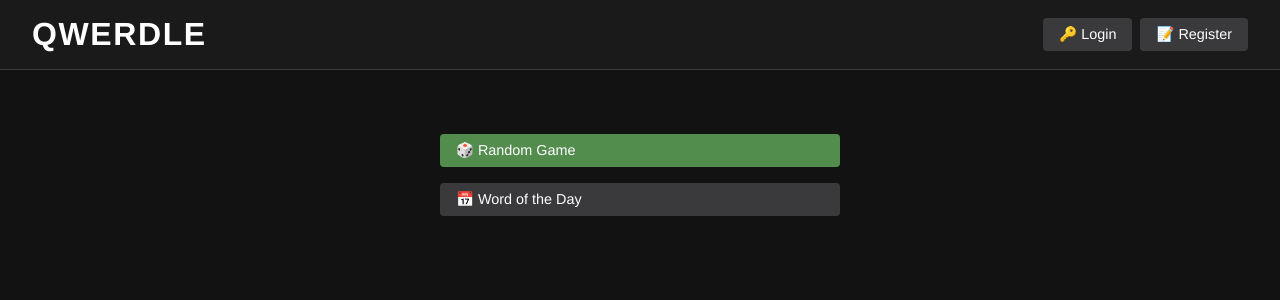
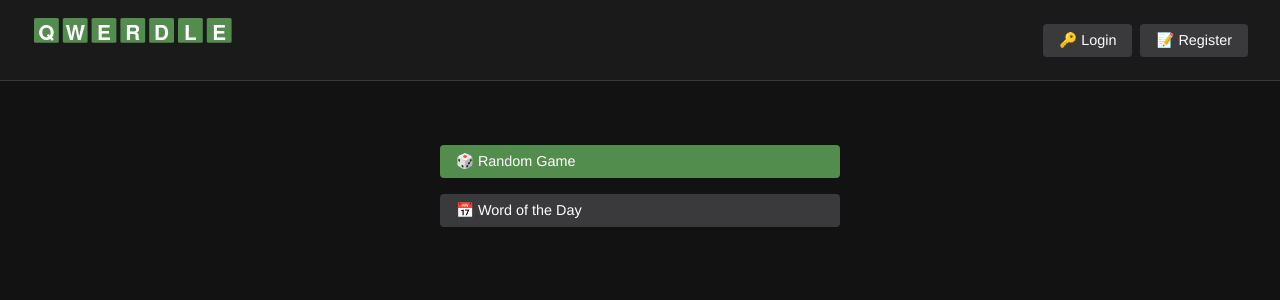
Before and after one commit to lucastbrist/qwerdle, a Spring app: page /home in a window 1280 px wide. Shown: the top 300 px of the page. Run offline with Thymeleaf, Linux system fonts and the light colour scheme; the template is opened without the code that fills it, so the values that code supplies are empty; some of the project's set-up classes (security, data sources, template engines, error pages and the like) are left out, and stand-ins take their place.

Commit message:
Further filling out of readme, svg logo added to html views in dashboard

```diff
--- a/src/main/resources/templates/home.html
+++ b/src/main/resources/templates/home.html
@@ -9,7 +9,9 @@
 </head>
 <body>
 <div class="dashboard">
-    <div class="dashboard-title">QWERDLE</div>
+    <div class="dashboard-title">
+        <img src="/img/qwerdle-title.svg" alt="QWERDLE" style="height: 40px;">
+    </div>
     <div class="dashboard-buttons">
         <a th:href="@{/login}" class="btn btn-secondary" sec:authorize="isAnonymous()">🔑 Login</a>
         <a th:href="@{/register}" class="btn btn-secondary" sec:authorize="isAnonymous()">📝 Register</a>
--- a/src/main/resources/templates/play.html
+++ b/src/main/resources/templates/play.html
@@ -10,7 +10,9 @@
 <body>
 <!-- Dashboard -->
 <div class="dashboard">
-    <div class="dashboard-title">QWERDLE</div>
+    <div class="dashboard-title">
+        <img src="/img/qwerdle-title.svg" alt="QWERDLE" style="height: 40px;">
+    </div>
     <div class="dashboard-buttons">
         <a href="/" class="btn btn-secondary">🏠 Home</a>
         <a href="/profile" class="btn btn-secondary">👤 Profile</a>
--- a/src/main/resources/templates/profile.html
+++ b/src/main/resources/templates/profile.html
@@ -120,7 +120,9 @@
 </head>
 <body>
 <div class="dashboard">
-    <div class="dashboard-title">QWERDLE</div>
+    <div class="dashboard-title">
+        <img src="/img/qwerdle-title.svg" alt="QWERDLE" style="height: 40px;">
+    </div>
     <div class="dashboard-buttons">
         <a th:href="@{/play}" class="btn btn-secondary">🎮 Play</a>
         <form th:action="@{/logout}" method="post" style="display: inline;">
```
Also changed, not shown: README.md, src/main/resources/static/img/qwerdle-title.svg (added).
